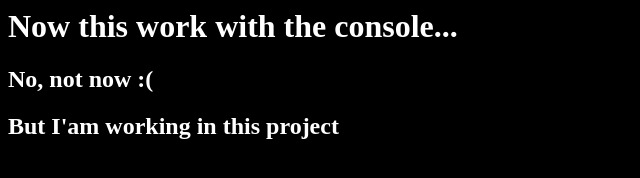
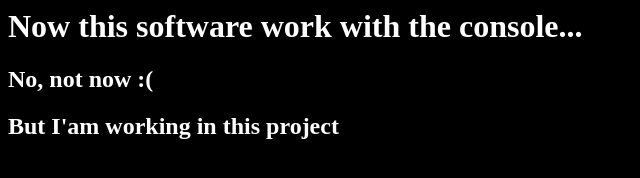
Before and after one commit to Nome-dev/Nome-dev.github.io, a plain HTML site: page The_Upgrade_Project_1/a2.html in a window 1280 px wide. Shown: the whole page, without its empty margins (0-640 px from the left). Drawn offline with Linux system fonts and the light colour scheme.

Commit message:
Update a2.html

```diff
--- a/The_Upgrade_Project_1/a2.html
+++ b/The_Upgrade_Project_1/a2.html
@@ -3,7 +3,7 @@
         <title>The Upgrade Project</title>
     </head>
     <body bgcolor="#000000" onload="onload_Body()">
-        <h1 style="color: white;">Now this work with the console...</h1>
+        <h1 style="color: white;">Now this software work with the console...</h1>
         <h2 style="color: white;">No, not now :(</h2>
         <h2 style="color: white;">But I'am working in this project</h2>
         <!--
```
